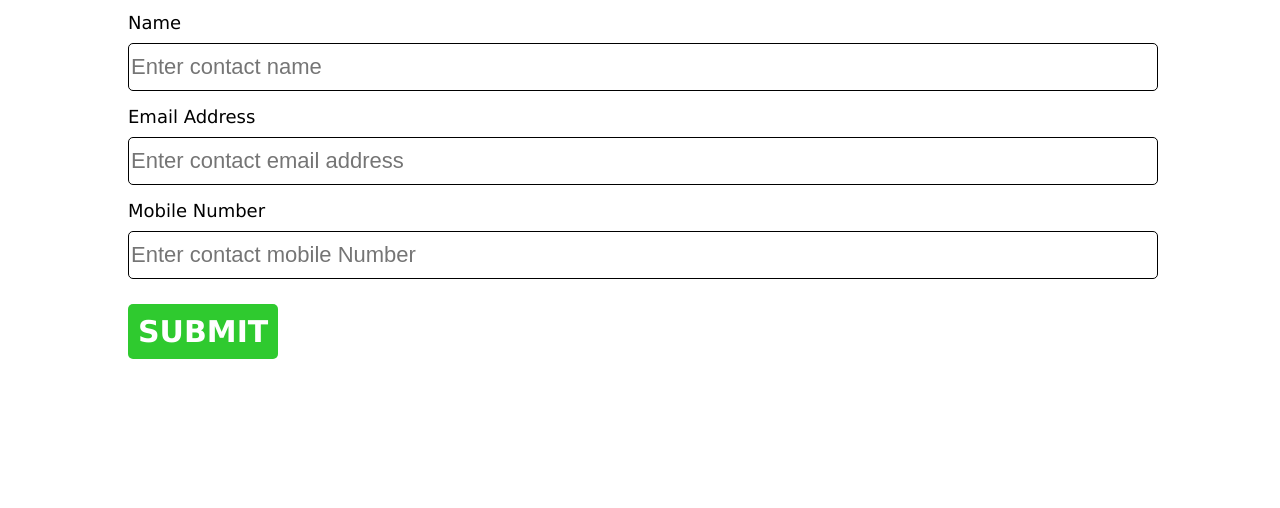
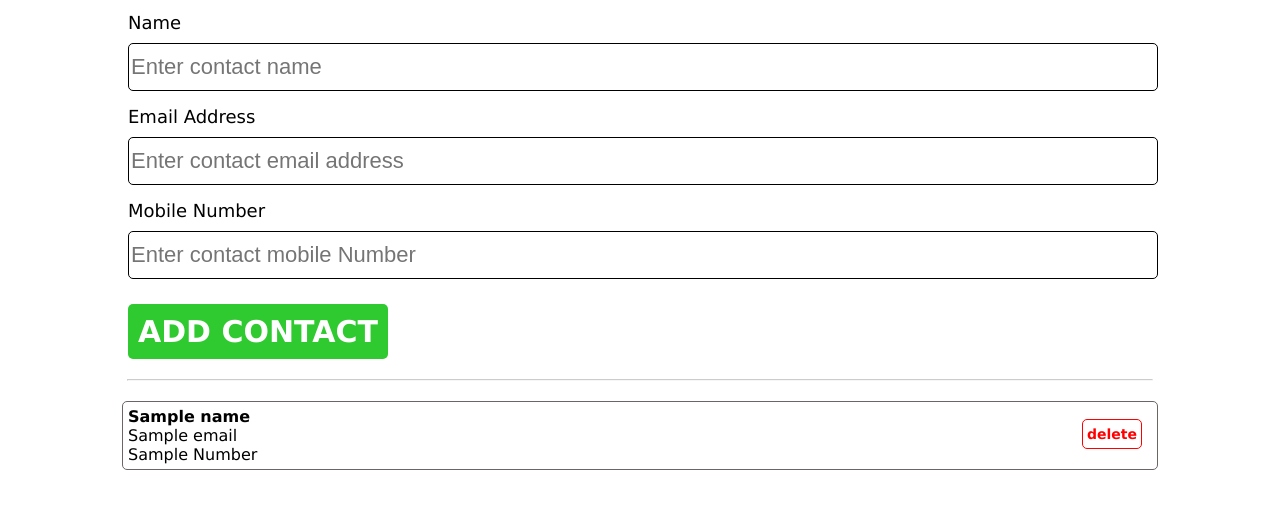
Before and after one commit to yogeshaswar/contact-manager-app-javascript, a plain HTML site: page index.html in a window 1280 px wide. Shown: the part 96-604 px from the top of the page. Drawn offline with Linux system fonts and the light colour scheme.

Commit message:
added and styled contact list elements

```diff
--- a/index.html
+++ b/index.html
@@ -33,8 +33,18 @@
             <input type="mobile" id="mobile" name="mobile" required placeholder="Enter contact mobile Number">
         </div>
         <!-- Submit Button -->
-        <button id="btn-submit">Submit</button>
+        <button id="btn-submit">Add Contact</button>
         </form>
+    </div>
+    <hr>
+    <!-- Contact List -->
+    <div id="contact-list">
+        <div id="contact">
+            <p id="name-display">Sample name</p>
+            <p id="email-display">Sample email</p>
+            <p id="mobile-display">Sample Number</p>
+            <button id="btn-delete">Delete</button>
+        </div>
     </div>
 
 
--- a/style.css
+++ b/style.css
@@ -50,3 +50,35 @@ button {
 button:hover {
     background-color: green;
 }
+hr {
+    width: 80%;
+    margin: 20px auto;
+    opacity: 0.5;
+}
+#contact {
+    width: 80%;
+    margin: 10px auto;
+    border: 1px solid rgb(108, 101, 101);
+    border-radius: 5px;
+    padding: 5px 5px 5px 5px;
+    position: relative;
+}
+#name-display {
+    font-weight: bold;
+}
+#btn-delete {
+    position: absolute;
+    top: 15px;
+    right: 15px;
+    background-color: white;
+    color: red;
+    padding: 6px 4px;
+    cursor: pointer;
+    border: 1px solid red;
+    border-radius: 5px;
+    font-size: 14px;
+    font-weight: 600;
+    font-family: Verdana, Geneva, Tahoma, sans-serif;
+    margin-top: 2px;
+    text-transform: lowercase;
+}
```
